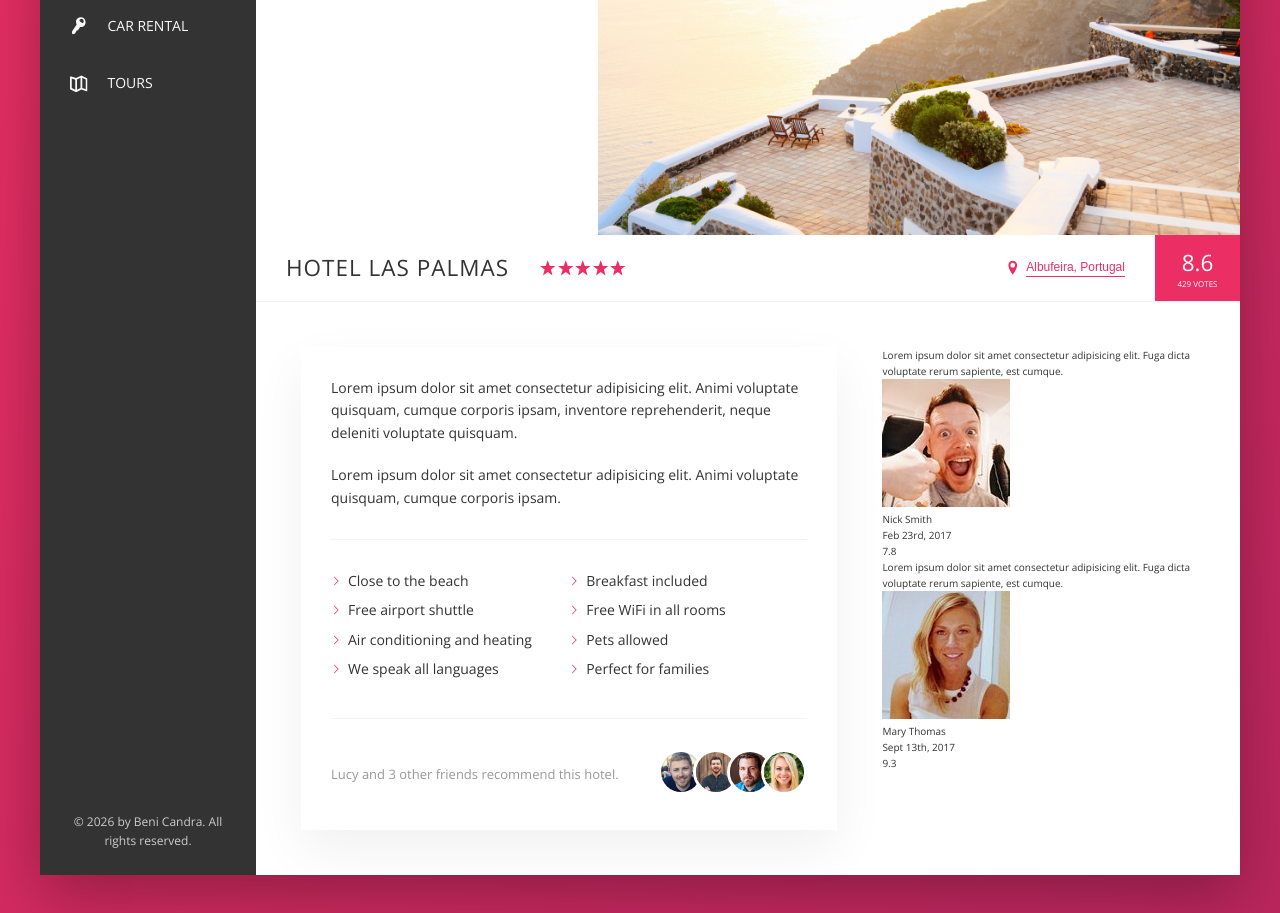
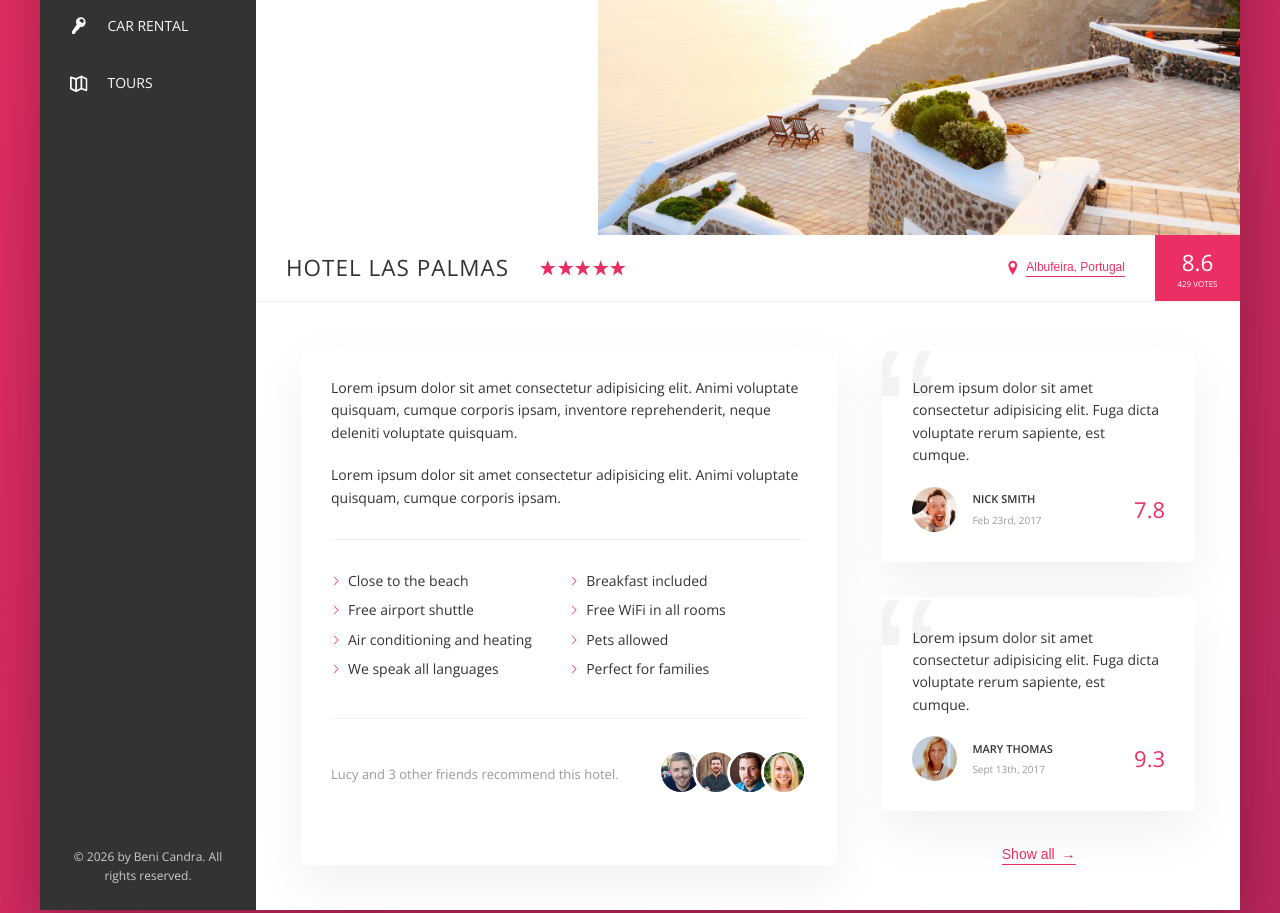
Before and after one commit to benicandra/trillo, a website: page index.html in a window 1280 px wide. Shown: the part 300-1213 px from the top of the page. Drawn offline with nearby package versions, Linux system fonts and the light colour scheme.

Commit message:
feat: building user review section

```diff
--- a/index.html
+++ b/index.html
@@ -200,7 +200,7 @@
               </div>
             </div>
 
-            <figure class="user-reviews">
+            <div class="user-reviews">
               <figure class="review">
                 <blockquote class="review__text">
                   Lorem ipsum dolor sit amet consectetur adipisicing elit. Fuga
@@ -238,7 +238,9 @@
                   <div class="review__rating">9.3</div>
                 </figcaption>
               </figure>
-            </figure>
+
+              <button class="btn-inline">Show all <span>&rarr;</span></button>
+            </div>
           </div>
         </main>
       </div>
--- a/sass/_components.scss
+++ b/sass/_components.scss
@@ -255,8 +255,17 @@
   cursor: pointer;
   transition: all 0.2s;
 
+  & span {
+    margin-left: 3px;
+  }
+
   &:hover {
     color: var(--color-grey-dark-1);
+
+    span {
+      margin-left: 8px;
+      transition: margin-left 0.2s;
+    }
   }
 
   &:focus {
@@ -339,3 +348,64 @@
     }
   }
 }
+
+.review {
+  background-color: #fff;
+  box-shadow: var(--shadow-light);
+  padding: 3rem;
+  margin-bottom: 3.5rem;
+  position: relative;
+  overflow: hidden;
+
+  &__text {
+    margin-bottom: 2rem;
+    z-index: 10;
+    position: relative;
+  }
+
+  &__user {
+    display: flex;
+    align-items: center;
+  }
+
+  &__photo {
+    height: 4.5rem;
+    width: 4.5rem;
+    border-radius: 50%;
+    margin-right: 1.5rem;
+  }
+
+  &__user-box {
+    margin-right: auto;
+  }
+
+  &__user-name {
+    font-size: 1.1rem;
+    font-weight: 600;
+    text-transform: uppercase;
+    margin-bottom: 0.4rem;
+  }
+
+  &__user-date {
+    font-size: 1rem;
+    color: var(--color-grey-dark-3);
+  }
+
+  &__rating {
+    color: var(--color-primary);
+    font-size: 2.2rem;
+    font-weight: 300;
+  }
+
+  &::before {
+    content: '\201C';
+    position: absolute;
+    top: -2.75rem;
+    left: -1rem;
+    line-height: 1;
+    font-size: 20rem;
+    color: var(--color-grey-light-2);
+    font-family: sans-serif;
+    z-index: 1;
+  }
+}
--- a/sass/_layout.scss
+++ b/sass/_layout.scss
@@ -37,13 +37,13 @@
 }
 
 .detail {
+  font-size: 1.4rem;
   display: flex;
   padding: 4.5rem;
   background-color: var(--line);
 }
 
 .description {
-  font-size: 1.4rem;
   background-color: #fff;
   box-shadow: var(--shadow-light);
   padding: 3rem;
@@ -53,4 +53,8 @@
 
 .user-reviews {
   flex: 1;
+
+  display: flex;
+  flex-direction: column;
+  align-items: center;
 }
```
Also changed, not shown: css/style.css, 1 other file.
